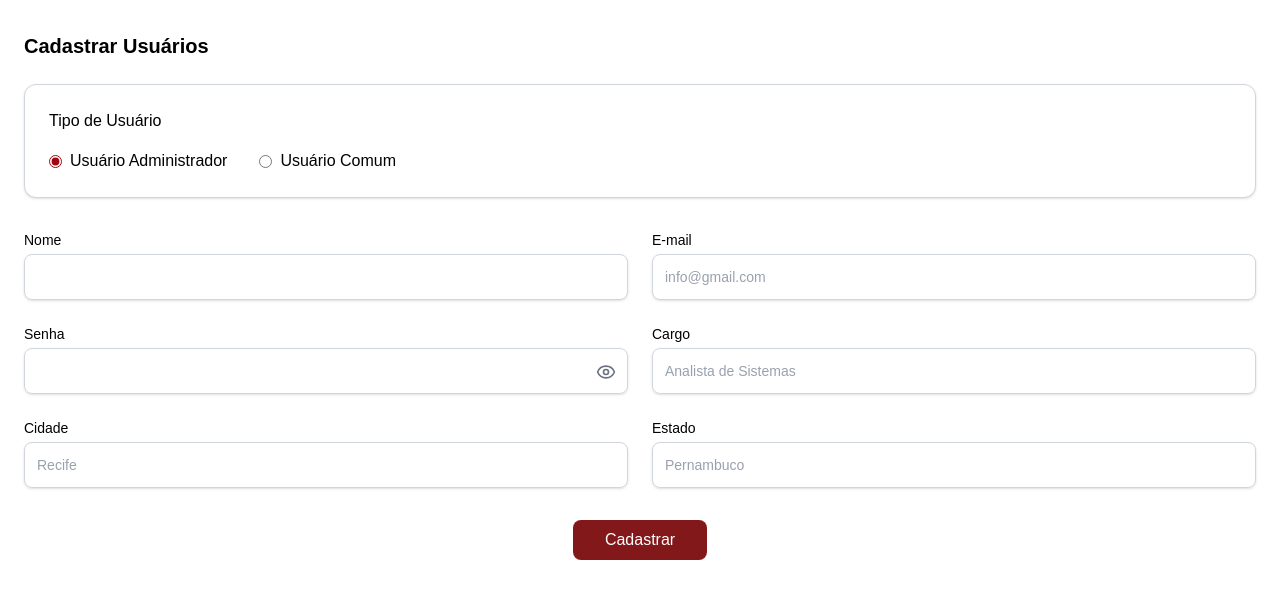
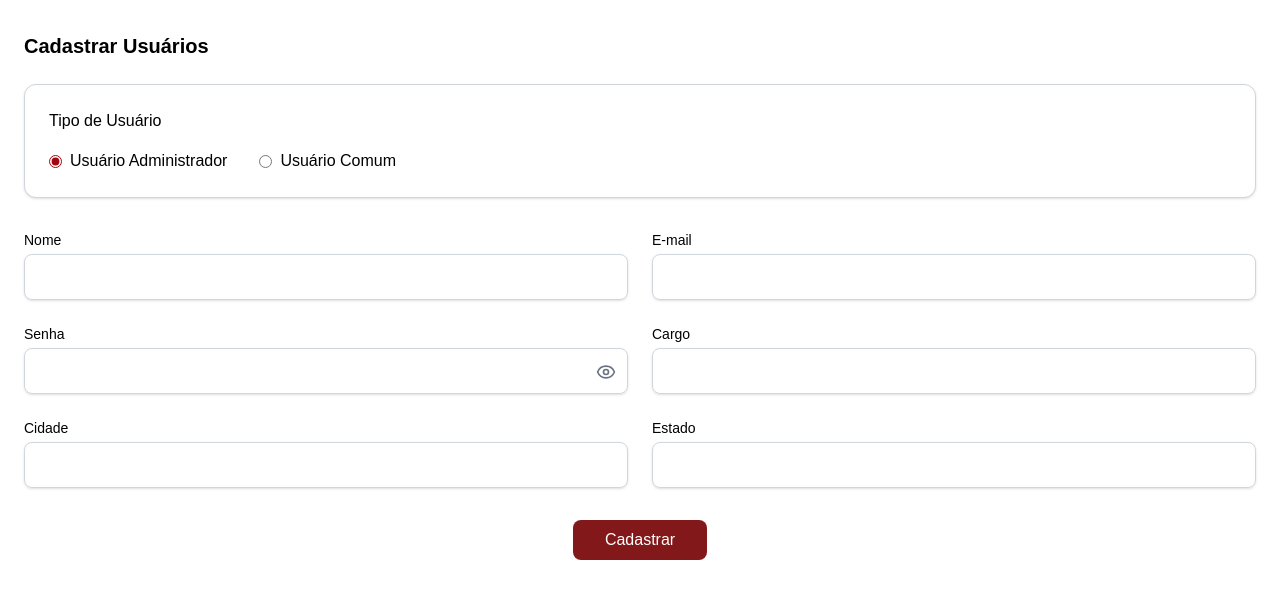
Before and after one commit to Vanessa867/Front_Squad36_Claro, a Next.js app in the folder claro/: page /CadastroUsuario in a window 1280 px wide. Shown: the top 598 px of the page. Built offline with nearby package versions, Linux system fonts and the light colour scheme.

Commit message:
add integracao

```diff
--- a/claro/src/app/CadastroUsuario/page.tsx
+++ b/claro/src/app/CadastroUsuario/page.tsx
@@ -5,12 +5,60 @@ import { Eye, EyeOff } from 'lucide-react';
 
 export default function CadastrarUsuario() {
   const [mostrarSenha, setMostrarSenha] = useState(false);
-  const [tipoUsuario, setTipoUsuario] = useState('administrador');
+  const [tipoUsuario, setTipoUsuario] = useState('admin');
+
+  const [nome, setNome] = useState('');
+  const [email, setEmail] = useState('');
+  const [senha, setSenha] = useState('');
+  const [cargo, setCargo] = useState('');
+  const [cidade, setCidade] = useState('');
+  const [estado, setEstado] = useState('');
+
+  const handleCadastro = async () => {
+    const usuario = {
+      name: nome,
+      email,
+      password: senha,
+      cargo,
+      cidade,
+      estado,
+      role: tipoUsuario.toUpperCase(), // Enviar como ADMINISTRADOR ou COMUM
+    };
+
+    try {
+      const response = await fetch('http://localhost:8080/customer/', {
+        method: 'POST',
+        headers: {
+          'Content-Type': 'application/json',
+        },
+        body: JSON.stringify(usuario),
+      });
+
+      if (response.ok) {
+        alert('Usuário cadastrado com sucesso!');
+        // Limpa os campos
+        setNome('');
+        setEmail('');
+        setSenha('');
+        setCargo('');
+        setCidade('');
+        setEstado('');
+        setTipoUsuario('admin');
+      } else {
+        const erro = await response.text();
+        alert('Erro ao cadastrar usuário: ' + erro);
+      }
+    } catch (error) {
+      console.error('Erro ao cadastrar usuário:', error);
+      alert('Erro na comunicação com o servidor.');
+    }
+  };
 
   return (
     <main className="min-h-screen bg-white px-6 py-8">
       <h1 className="text-xl font-semibold mb-6 text-black">Cadastrar Usuários</h1>
 
+      {/* Tipo de Usuário */}
       <section className="bg-white border border-gray-300 rounded-xl p-6 mb-8 shadow-sm">
         <h2 className="font-medium mb-4 text-black">Tipo de Usuário</h2>
         <div className="flex gap-8">
@@ -18,9 +66,9 @@ export default function CadastrarUsuario() {
             <input
               type="radio"
               name="tipoUsuario"
-              value="administrador"
-              checked={tipoUsuario === 'administrador'}
-              onChange={() => setTipoUsuario('administrador')}
+              value="admin"
+              checked={tipoUsuario === 'admin'}
+              onChange={() => setTipoUsuario('admin')}
               className="accent-red-800"
             />
             Usuário Administrador
@@ -39,34 +87,35 @@ export default function CadastrarUsuario() {
         </div>
       </section>
 
+      {/* Campos do Formulário */}
       <section className="grid grid-cols-1 md:grid-cols-2 gap-6 mb-8">
-        {/* Nome */}
         <div>
           <label className="block text-sm font-medium mb-1 text-black">Nome</label>
           <input
             type="text"
-            placeholder=""
-            className="w-full border border-gray-300 rounded-lg p-3 text-sm placeholder-gray-400 text-black shadow-sm"
+            value={nome}
+            onChange={(e) => setNome(e.target.value)}
+            className="w-full border border-gray-300 rounded-lg p-3 text-sm text-black shadow-sm"
           />
         </div>
 
-        {/* E-mail */}
         <div>
           <label className="block text-sm font-medium mb-1 text-black">E-mail</label>
           <input
             type="email"
-            placeholder="info@gmail.com"
-            className="w-full border border-gray-300 rounded-lg p-3 text-sm placeholder-gray-400 text-black shadow-sm"
+            value={email}
+            onChange={(e) => setEmail(e.target.value)}
+            className="w-full border border-gray-300 rounded-lg p-3 text-sm text-black shadow-sm"
           />
         </div>
 
-        {/* Senha */}
         <div className="relative">
           <label className="block text-sm font-medium mb-1 text-black">Senha</label>
           <input
             type={mostrarSenha ? 'text' : 'password'}
-            placeholder=""
-            className="w-full border border-gray-300 rounded-lg p-3 pr-10 text-sm placeholder-gray-400 text-black shadow-sm"
+            value={senha}
+            onChange={(e) => setSenha(e.target.value)}
+            className="w-full border border-gray-300 rounded-lg p-3 pr-10 text-sm text-black shadow-sm"
           />
           <button
             type="button"
@@ -77,39 +126,42 @@ export default function CadastrarUsuario() {
           </button>
         </div>
 
-        {/* Cargo */}
         <div>
           <label className="block text-sm font-medium mb-1 text-black">Cargo</label>
           <input
             type="text"
-            placeholder="Analista de Sistemas"
-            className="w-full border border-gray-300 rounded-lg p-3 text-sm placeholder-gray-400 text-black shadow-sm"
+            value={cargo}
+            onChange={(e) => setCargo(e.target.value)}
+            className="w-full border border-gray-300 rounded-lg p-3 text-sm text-black shadow-sm"
           />
         </div>
 
-        {/* Cidade */}
         <div>
           <label className="block text-sm font-medium mb-1 text-black">Cidade</label>
           <input
             type="text"
-            placeholder="Recife"
-            className="w-full border border-gray-300 rounded-lg p-3 text-sm placeholder-gray-400 text-black shadow-sm"
+            value={cidade}
+            onChange={(e) => setCidade(e.target.value)}
+            className="w-full border border-gray-300 rounded-lg p-3 text-sm text-black shadow-sm"
           />
         </div>
 
-        {/* Estado */}
         <div>
           <label className="block text-sm font-medium mb-1 text-black">Estado</label>
           <input
             type="text"
-            placeholder="Pernambuco"
-            className="w-full border border-gray-300 rounded-lg p-3 text-sm placeholder-gray-400 text-black shadow-sm"
+            value={estado}
+            onChange={(e) => setEstado(e.target.value)}
+            className="w-full border border-gray-300 rounded-lg p-3 text-sm text-black shadow-sm"
           />
         </div>
       </section>
 
       <div className="flex justify-center">
-        <button className="bg-red-900 text-white px-8 py-2 rounded-lg hover:bg-red-800 transition">
+        <button
+          onClick={handleCadastro}
+          className="bg-red-900 text-white px-8 py-2 rounded-lg hover:bg-red-800 transition"
+        >
           Cadastrar
         </button>
       </div>
```
Also changed, not shown: claro/src/app/page.tsx (line endings or trailing spaces), 1 other file (tests, documents, lock files or other folders).
